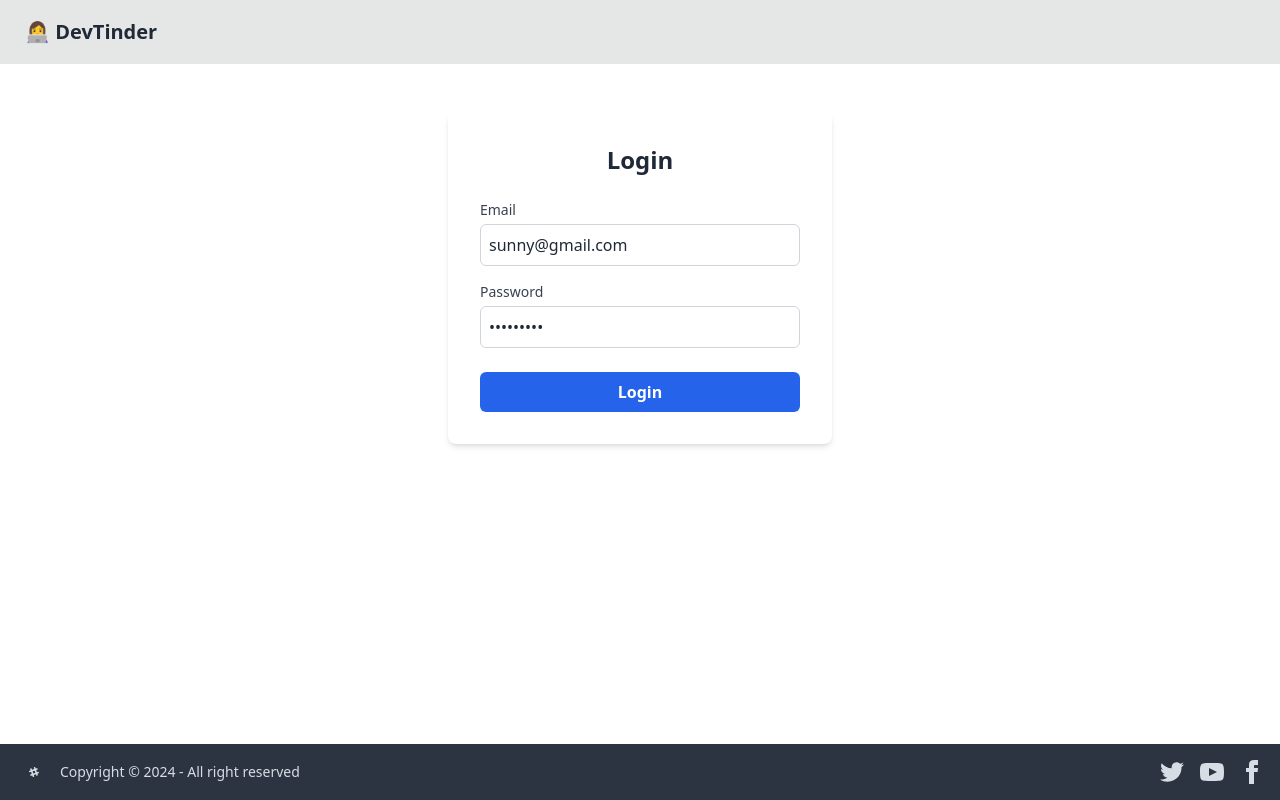
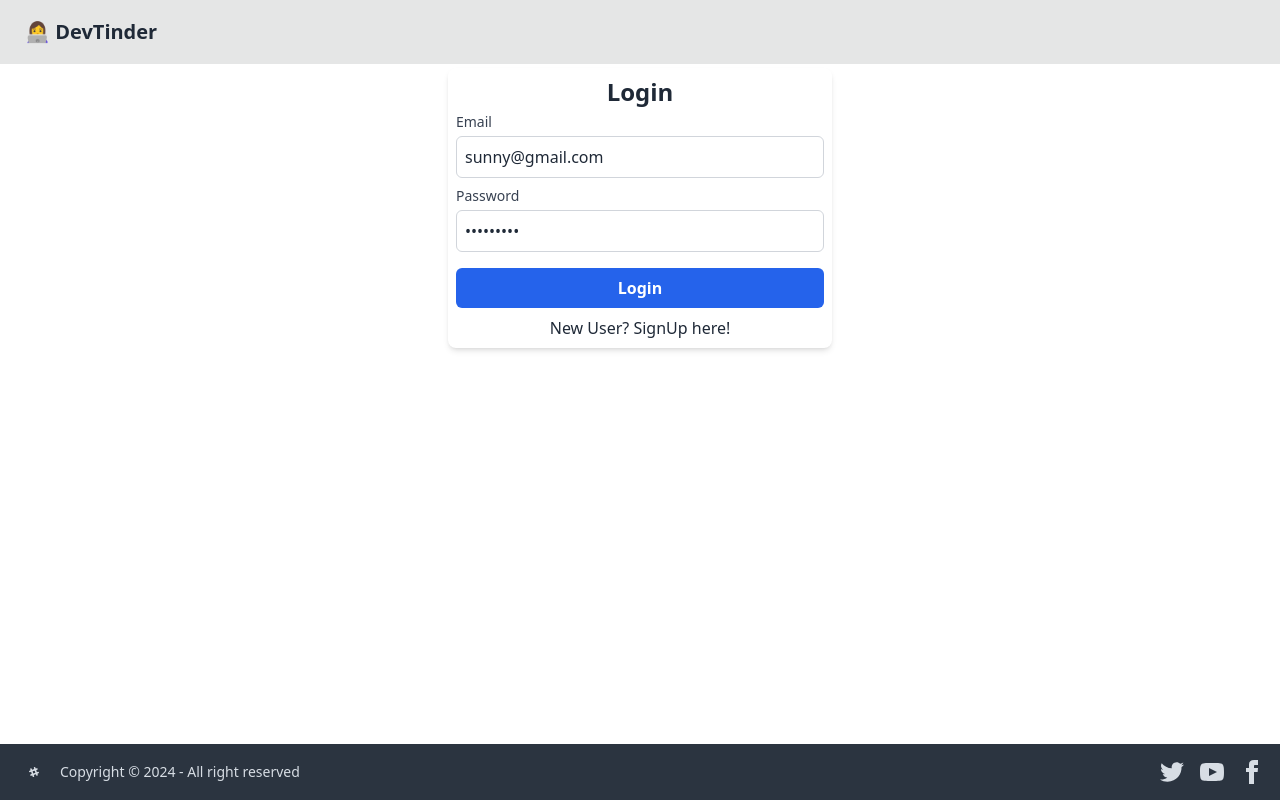
Before and after one commit to sunsingh162/devTinder-web, a React (Vite) app: page /login in a window 1280 px wide. Built offline with nearby package versions, Linux system fonts and the light colour scheme; no server answers.

Commit message:
Build SignUp page & did end to end testing of app

```diff
--- a/src/components/EditProfile.jsx
+++ b/src/components/EditProfile.jsx
@@ -8,10 +8,10 @@ import { addUser } from "../utils/userSlice";
 const EditProfile = ({ user }) => {
   const [firstName, setFirstName] = useState(user.firstName);
   const [lastName, setLastName] = useState(user.lastName);
-  const [photoUrl, setPhotoUrl] = useState(user.photoUrl);
-  const [age, setAge] = useState(user.age);
-  const [gender, setGender] = useState(user.gender);
-  const [about, setAbout] = useState(user.about);
+  const [photoUrl, setPhotoUrl] = useState(user.photoUrl || "");
+  const [age, setAge] = useState(user.age || "");
+  const [gender, setGender] = useState(user.gender || "");
+  const [about, setAbout] = useState(user.about || "");
   const [error, setError] = useState("");
   const [showToast, setShowToast] = useState(false);
   const dispatch = useDispatch();
--- a/src/components/Login.jsx
+++ b/src/components/Login.jsx
@@ -8,6 +8,9 @@ import { useNavigate } from "react-router-dom";
 const Login = () => {
   const [email, setEmail] = useState("sunny@gmail.com");
   const [password, setPassword] = useState("Sunny@123");
+  const [firstName, setFirstName] = useState("");
+  const [lastName, setLastName] = useState("");
+  const [isLoginForm, setIsLoginForm] = useState(true);
   const [error, setError] = useState("");
   const dispatch = useDispatch();
   const navigate = useNavigate();
@@ -29,12 +32,58 @@ const Login = () => {
       setError(err?.response?.data);
     }
   };
+
+  const handleSignUp = async (e) => {
+    e.preventDefault();
+    try {
+      const res = await axios.post(
+        BASE_URL + "/signup",
+        { firstName, lastName, emailId: email, password: password },
+        { withCredentials: true }
+      );
+      console.log(res);
+      dispatch(addUser(res.data.data));
+      return navigate("/profile");
+    } catch (err) {
+      console.log(err?.response?.data);
+    }
+  };
   return (
-    <div className="flex justify-center mt-12">
-      <div className="p-8 bg-white rounded-lg shadow-md w-96">
-        <h2 className="mb-6 text-2xl font-semibold text-center">Login</h2>
+    <div className="flex justify-center mt-1 h-1/5">
+      <div className="p-2 bg-white rounded-lg shadow-md w-96">
+        <h2 className="mb-1 text-2xl font-semibold text-center">
+          {isLoginForm ? "Login" : "SignUp"}
+        </h2>
         <form>
-          <div className="mb-4">
+          {!isLoginForm && (
+            <>
+              <div className="mb-2">
+                <label className="block text-sm font-medium text-gray-700">
+                  First Name
+                </label>
+                <input
+                  type="name"
+                  value={firstName}
+                  className="block w-full p-2 mt-1 border border-gray-300 rounded-md focus:outline-none focus:ring focus:ring-blue-500"
+                  required
+                  onChange={(e) => setFirstName(e.target.value)}
+                />
+              </div>
+              <div className="mb-2">
+                <label className="block text-sm font-medium text-gray-700">
+                  Last Name
+                </label>
+                <input
+                  type="name"
+                  value={lastName}
+                  className="block w-full p-2 mt-1 border border-gray-300 rounded-md focus:outline-none focus:ring focus:ring-blue-500"
+                  required
+                  onChange={(e) => setLastName(e.target.value)}
+                />
+              </div>
+            </>
+          )}
+          <div className="mb-2">
             <label
               className="block text-sm font-medium text-gray-700"
               htmlFor="email"
@@ -50,7 +99,7 @@ const Login = () => {
               onChange={(e) => setEmail(e.target.value)}
             />
           </div>
-          <div className="mb-6">
+          <div className="mb-2">
             <label
               className="block text-sm font-medium text-gray-700"
               htmlFor="password"
@@ -68,11 +117,19 @@ const Login = () => {
           <p className="text-red-500">{error}</p>
           <button
             type="submit"
-            className="w-full p-2 font-semibold text-white transition duration-200 bg-blue-600 rounded-md hover:bg-blue-700"
-            onClick={handleLogin}
+            className="w-full p-2 my-2 font-semibold text-white transition duration-200 bg-blue-600 rounded-md hover:bg-blue-700"
+            onClick={isLoginForm ? handleLogin : handleSignUp}
           >
-            Login
+            {isLoginForm ? "Login" : "SignUp"}
           </button>
+          <p
+            className="flex justify-center m-auto cursor-pointer"
+            onClick={() => setIsLoginForm(!isLoginForm)}
+          >
+            {isLoginForm
+              ? "New User? SignUp here!"
+              : "Already an user? Login here!"}
+          </p>
         </form>
       </div>
     </div>
```
Also changed, not shown: 1 other file (tests, documents, lock files or other folders).
